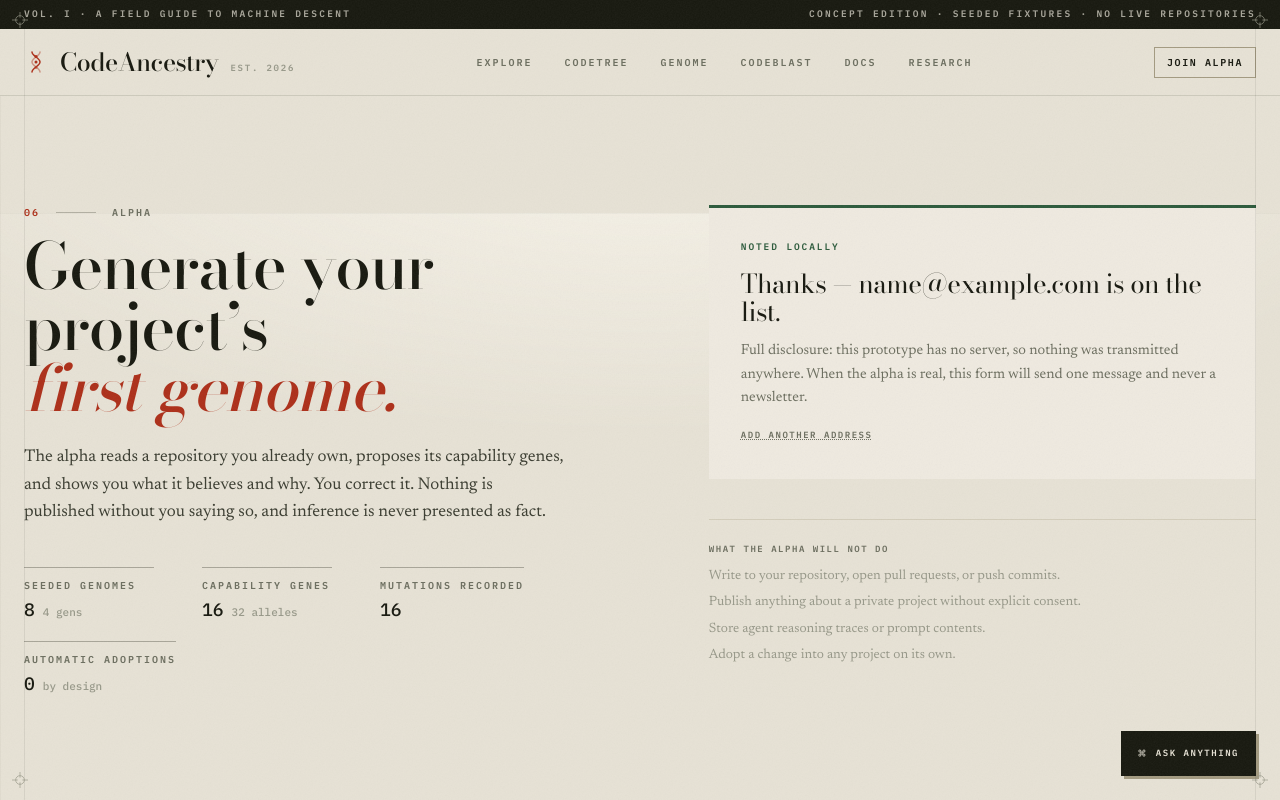
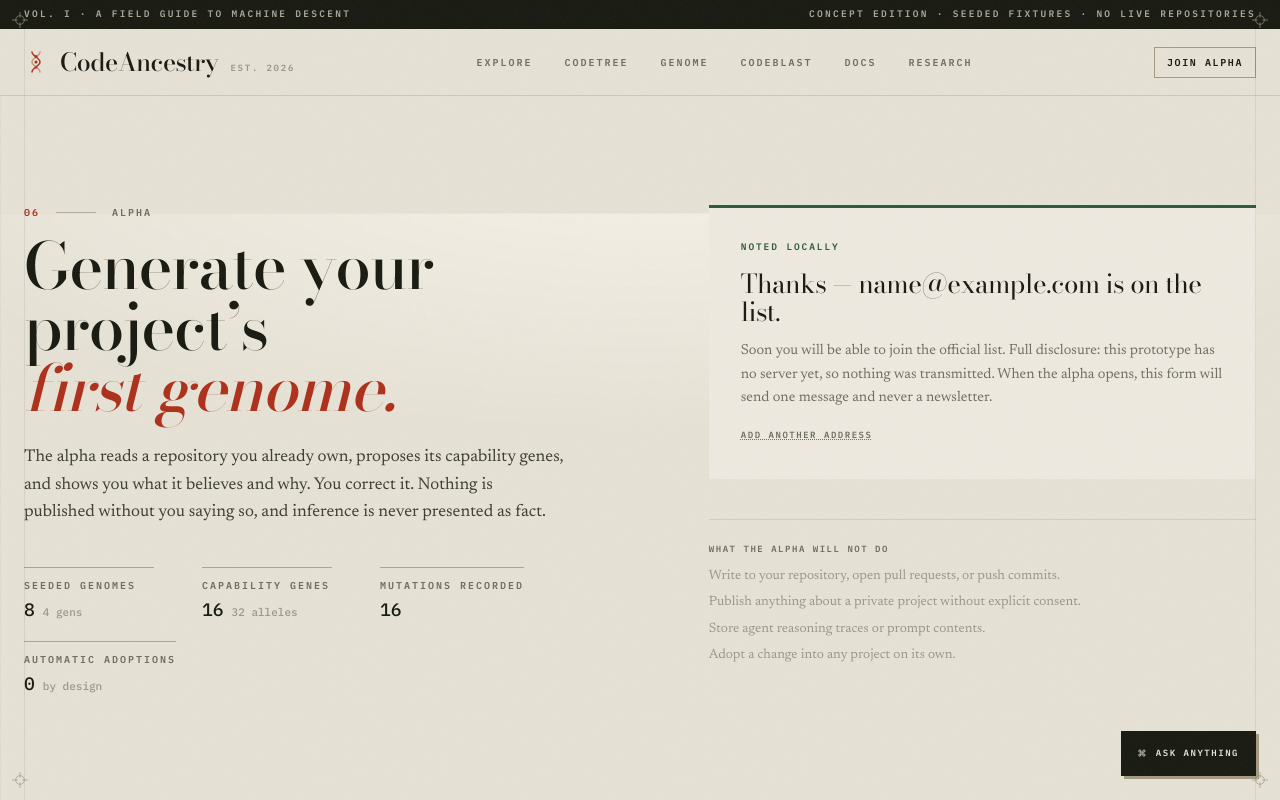
Before and after one commit to uset82/CodeAncestry.com, a Next.js app: page / in a window 1280 px wide. Both pictures are taken after typing "name@example.com" into the empty fields and a click on the button "JOIN THE ALPHA LIST". Shown: the part 10187-10987 px from the top of the page. Built offline with nearby package versions, Linux system fonts and the light colour scheme.

Commit message:
docs: add note that users will soon be able to join the list

```diff
--- a/components/marketing/Waitlist.tsx
+++ b/components/marketing/Waitlist.tsx
@@ -60,8 +60,8 @@ export function WaitlistForm() {
           Thanks — {email} is on the list.
         </p>
         <p className="text-muted mt-3 text-[14.5px] leading-relaxed">
-          Full disclosure: this prototype has no server, so nothing was transmitted anywhere. When
-          the alpha is real, this form will send one message and never a newsletter.
+          Soon you will be able to join the official list. Full disclosure: this prototype has no
+          server yet, so nothing was transmitted. When the alpha opens, this form will send one message and never a newsletter.
         </p>
         <button
           type="button"
@@ -133,7 +133,9 @@ export function WaitlistForm() {
           <Button type="submit" size="lg" disabled={status === 'submitting'}>
             {status === 'submitting' ? 'Adding…' : 'Join the alpha list'}
           </Button>
-          <p className="text-faint text-[13px]">No newsletter. One message when it opens.</p>
+          <p className="text-faint text-[13px]">
+            Soon you will be able to join the list. No newsletter. One message when it opens.
+          </p>
         </div>
       </div>
     </form>
```
